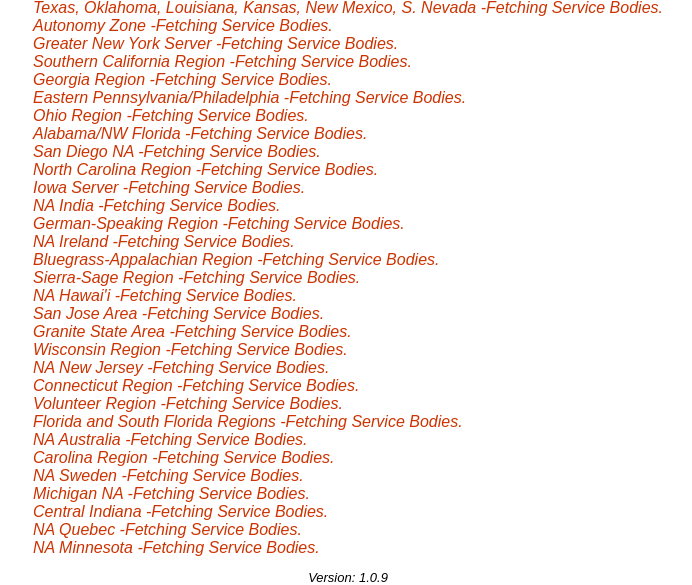
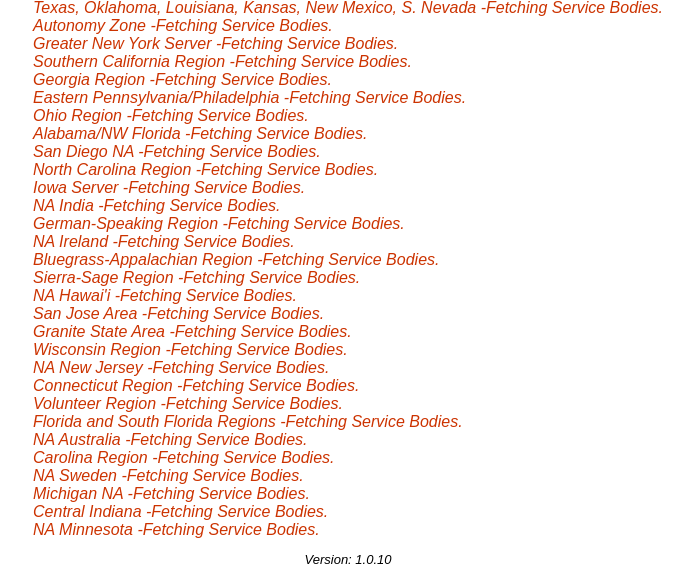
Before and after one commit to bmlt-enabled/tally, a PHP site: page / in a window 1280 px wide. Shown: the part 399-984 px from the top of the page, without its empty margins (292-984 px from the left). After the commit the page ends 963 px from the top, so only its background shows below. Run offline with PHP 8.4, Linux system fonts and the light colour scheme; data that the repository does not hold is empty; some libraries are stand-ins or nearby versions.

Commit message:
Removed Quebec for now

```diff
--- a/index.php
+++ b/index.php
@@ -27,7 +27,7 @@
 $url = isset ( $_GET["callURI"] ) ? $_GET["callURI"] : "";
 $error_message = "";
 
-define ( "__VERSION", "1.0.9" );
+define ( "__VERSION", "1.0.10" );
 
 if ( isset ( $_GET["GetVersion"] ) )
     {
--- a/rootServerList.json
+++ b/rootServerList.json
@@ -28,6 +28,5 @@
 {"name":"NA Sweden","rootURL":"https://www.nasverige.org/main_server/"},
 {"name":"Michigan NA","rootURL":"http://michigan-na.org/bmlt/"},
 {"name":"Central Indiana","rootURL":"https://centralindianana.org/main_server/"},
-{"name":"NA Quebec","rootURL":"http://membres.naquebec.org/reunions/main_server/"},
 {"name":"NA Minnesota","rootURL":"https://www.naminnesota.org/bmlt/main_server/","semanticURL":"https://bmlt.magshare.net/workshop/index.php?root_server=https://www.naminnesota.org/bmlt/main_server/"}
 ]
```
Also changed, not shown: README.md.
